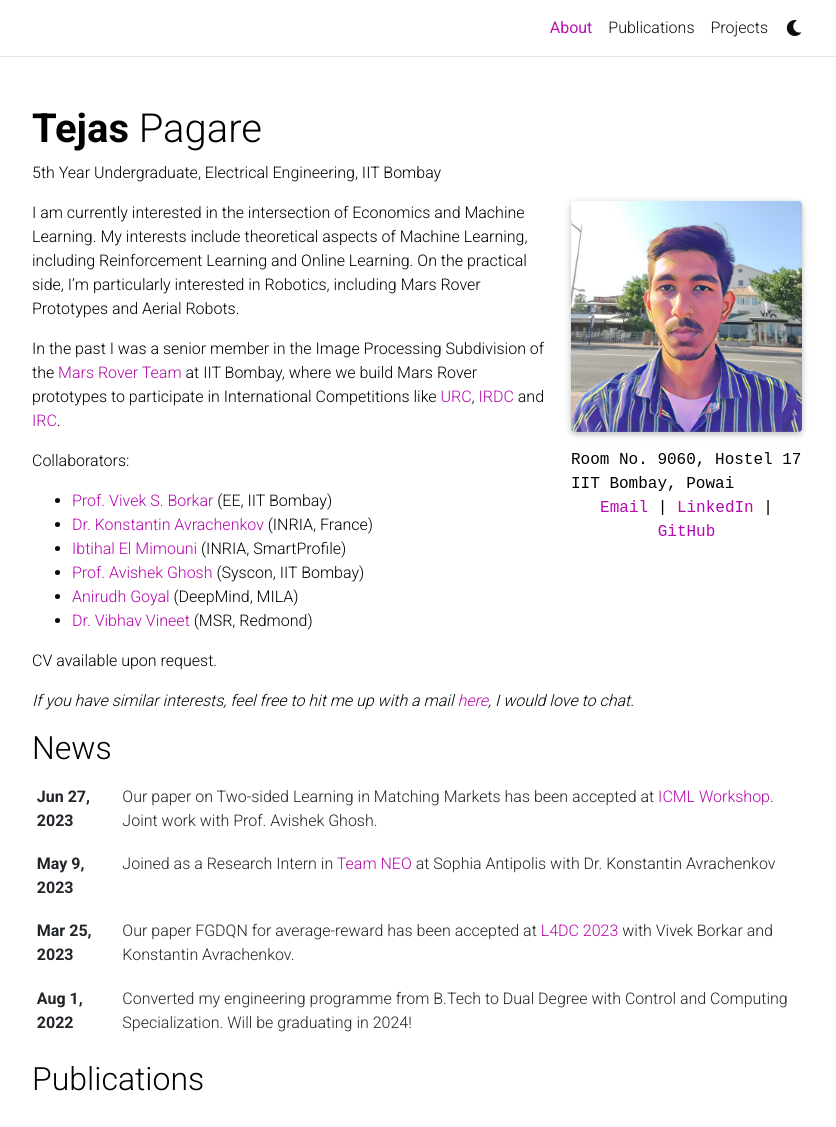
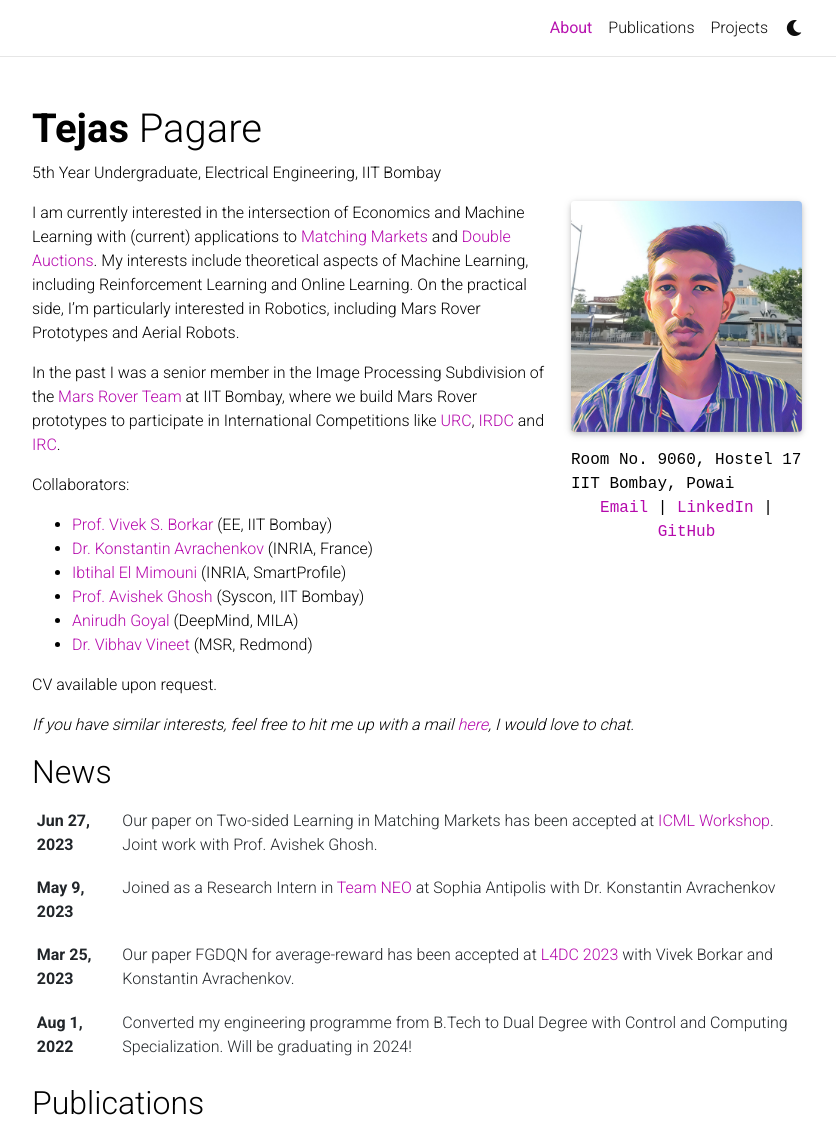
Before and after one commit to tejassp2002/tejassp2002.github.io, a Jekyll site: the page built from _pages/about.md, in a window 1280 px wide and 1325 px high, cut to the strip 0-1127 px from the top of the window. Shown: the whole strip, without its empty margins (223-1059 px from the left). Built offline with Jekyll 4.4.1, drawn with Linux system fonts in a browser that asks for light colours; full-size pictures stand in for the smaller copies a plugin makes; comment, search, counter and statistics services are not loaded; a style sheet for code colours, icons or effects is not loaded.

Commit message:
changed about

```diff
--- a/_pages/about.md
+++ b/_pages/about.md
@@ -24,7 +24,7 @@ social: false  # includes social icons at the bottom of the page
 ---
 
 
-I am currently interested in the intersection of Economics and Machine Learning.
+I am currently interested in the intersection of Economics and Machine Learning with (current) applications to <a href="https://tejassp2002.github.io/projects/7_project/">Matching Markets</a> and <a href="https://arxiv.org/abs/2208.06536">Double Auctions</a>.
 My interests include theoretical aspects of Machine Learning, including Reinforcement Learning and Online Learning.
 On the practical side, I'm particularly interested in Robotics, including Mars Rover Prototypes and Aerial Robots.
 
```
